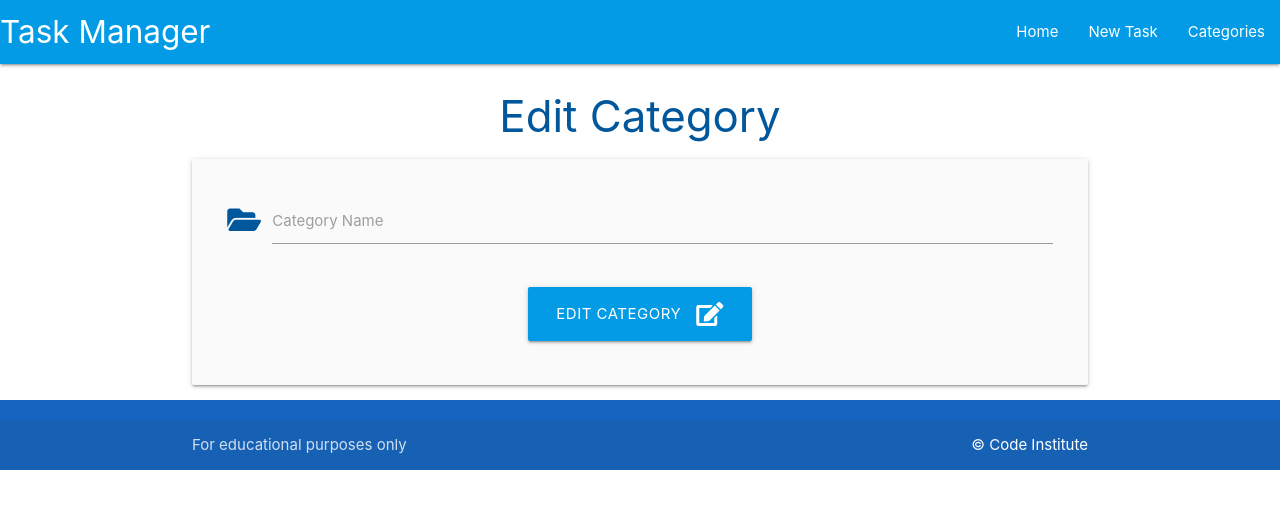
After one commit to PSebastian96/flask-sqlalchemy-taskManager, a Flask app: template taskmanager/templates/edit_category.html in a window 1280 px wide. The commit adds this page. Shown: the top 509 px of the page. Run offline with Flask 3, Linux system fonts and the light colour scheme; the template is opened without the code that fills it, so the values that code supplies are empty.

Commit message:
Read and Update section

```diff
--- /dev/null
+++ b/taskmanager/templates/edit_category.html
@@ -0,0 +1,28 @@
+{% extends "base.html" %}
+{% block content %}
+
+<h3 class="light-blue-text text-darken-4 center-align">Edit Category</h3>
+
+<div class="row card-panel grey lighten-5">
+    <form class="col s12" method="POST" action="{{ url_for('edit_category', category_id=category.id) }}">
+        <!-- category name -->
+        <div class="row">
+            <div class="input-field col s12">
+                <i class="fas fa-folder-open prefix light-blue-text text-darken-4"></i>
+                <input id="category_name" name="category_name" value="{{ category.category_name }}" minlength="3"
+                    maxlength="25" type="text" class="validate" required>
+                <label for="category_name">Category Name</label>
+            </div>
+        </div>
+        <!-- submit button -->
+        <div class="row">
+            <div class="col s12 center-align">
+                <button type="submit" class="btn-large light-blue darken-1">
+                    Edit Category <i class="fas fa-edit right"></i>
+                </button>
+            </div>
+        </div>
+    </form>
+</div>
+
+{% endblock %}
```
Also changed, not shown: taskmanager/routes.py (+12 -1 lines), taskmanager/templates/categories.html (+16 -0 lines).
